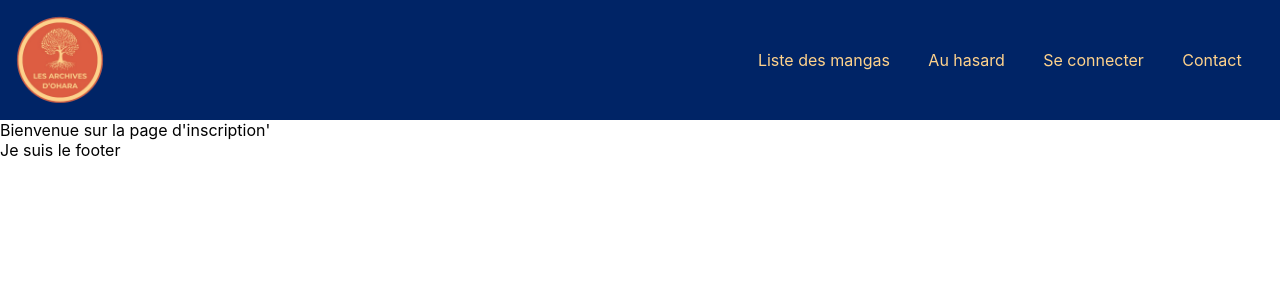
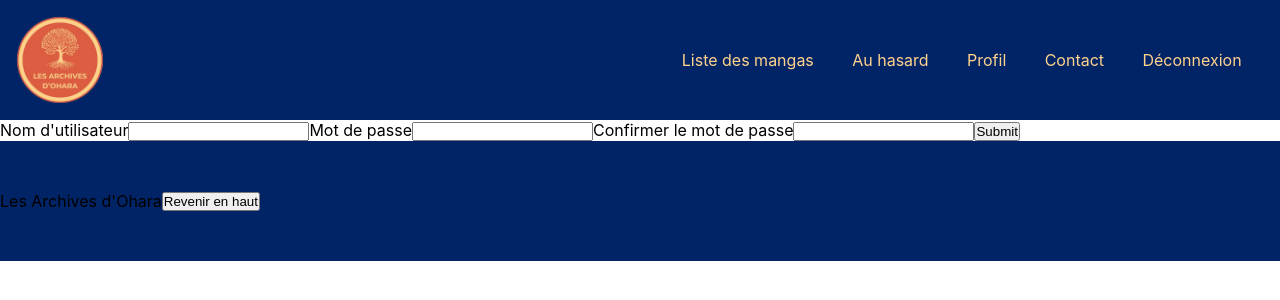
Before and after one commit to MEtourneaud/projet_react, a React (Create React App) app: page /users/sign_up in a window 1280 px wide. Shown: the top 300 px of the page. Built offline with nearby package versions, Linux system fonts and the light colour scheme; sample sign-in values are in the browser's storage.

Commit message:
Add review section in mangaDetailsPage, Add registerPage functionnal

```diff
--- a/src/components/guest/footer/Footer.jsx
+++ b/src/components/guest/footer/Footer.jsx
@@ -1,5 +1,21 @@
+import "./Footer.scss"
+
 const Footer = () => {
-  return <p>Je suis le footer</p>
+  const scrollToTop = () => {
+    window.scrollTo({
+      top: 0,
+      behavior: "smooth",
+    })
+  }
+
+  return (
+    <footer className="foot">
+      <p>Les Archives d'Ohara</p>
+      <button className="scrollToTopButton" onClick={scrollToTop}>
+        Revenir en haut
+      </button>
+    </footer>
+  )
 }
 
 export default Footer
--- a/src/components/guest/footer/Footer.scss
+++ b/src/components/guest/footer/Footer.scss
@@ -0,0 +1,7 @@
+.foot {
+    background-color: #002466;
+    width: 100%;
+    display: flex;
+    align-items: center;
+    height: 15vh;
+}
--- a/src/components/guest/header/Header.jsx
+++ b/src/components/guest/header/Header.jsx
@@ -1,9 +1,29 @@
-import { Link } from "react-router-dom"
+import { Link, useNavigate } from "react-router-dom"
+import { useEffect, useState } from "react"
 import "./Header.scss"
 
 const Header = () => {
+  const navigate = useNavigate()
+  const [isAuthenticated, setIsAuthenticated] = useState(localStorage.getItem("jwt") !== null)
+
+  const handleLogout = () => {
+    console.log("Avant déconnexion, isAuthenticated :", isAuthenticated) // Supprime le token du local storage
+    localStorage.removeItem("jwt")
+    // Met à jour l'état d'authentification
+    setIsAuthenticated(false)
+  }
+
+  useEffect(() => {
+    // useEffect sera appelé après la mise à jour de l'état
+    if (!isAuthenticated) {
+      // Redirige l'utilisateur vers la page de connexion
+      console.log("Après déconnexion, isAuthenticated :", isAuthenticated)
+      navigate("/users/sign_in")
+    }
+  }, [isAuthenticated, navigate])
+
   return (
-    <header className="head">
+    <header>
       <nav>
         <ul className="ulNav">
           <li className="liLogo">
@@ -18,10 +38,19 @@ const Header = () => {
             <Link to="/mangas/random">Au hasard</Link>
           </li>
           <li className="liNav">
-            <Link to="/users/sign_in">Se connecter</Link>
+            <Link to="/users/:id">Profil</Link>
           </li>
           <li className="liNav">
             <Link to="/contact">Contact</Link>
+          </li>
+          <li className="liNav">
+            {isAuthenticated ? (
+              <Link to="#" onClick={handleLogout}>
+                Déconnexion
+              </Link>
+            ) : (
+              <Link to="/users/sign_in">Se connecter</Link>
+            )}
           </li>
         </ul>
       </nav>
--- a/src/pages/guest/LoginPage.jsx
+++ b/src/pages/guest/LoginPage.jsx
@@ -1,14 +1,21 @@
+import { useState } from "react"
 import Footer from "../../components/guest/footer/Footer"
 import Header from "../../components/guest/header/Header"
+import { useNavigate } from "react-router"
 
 const LoginPage = (event) => {
+  // eslint-disable-next-line
+  const [message, setMessage] = useState(null)
+  const [isAuthenticated, setIsAuthenticated] = useState(localStorage.getItem("jwt") !== null)
+  const navigate = useNavigate()
+
   const handleLogin = async (event) => {
     event.preventDefault()
 
     const username = event.target.username.value
     const password = event.target.password.value
 
-    console.log(username, password)
+    // console.log(username, password)
 
     const loginData = {
       username,
@@ -31,12 +38,20 @@ const LoginPage = (event) => {
 
     if (token) {
       localStorage.setItem("jwt", token)
+      setIsAuthenticated(true) // Mettez à jour l'état d'authentification après la connexion réussie
+    }
+
+    if (loginResponse.status === 200) {
+      setMessage("Vous êtes bien connecté")
+      navigate("/")
+    } else {
+      setMessage("Erreur lors de l'enregistrement")
     }
   }
 
   return (
     <>
-      <Header />
+      <Header isAuthenticated={isAuthenticated} />
       <section>
         <form onSubmit={handleLogin}>
           <label>
--- a/src/pages/guest/MangaDetailsPage.jsx
+++ b/src/pages/guest/MangaDetailsPage.jsx
@@ -6,6 +6,8 @@ import Header from "../../components/guest/header/Header"
 const MangaDetailsPage = () => {
   const { mangaId } = useParams()
   const [manga, setManga] = useState(null)
+  const [reviews, setReviews] = useState(null)
+  const token = localStorage.getItem("jwt")
 
   useEffect(() => {
     const fetchData = async () => {
@@ -28,10 +30,68 @@ const MangaDetailsPage = () => {
     fetchData()
   }, [mangaId])
 
+  useEffect(() => {
+    ;(async () => {
+      const reviewsReponse = await fetch("http://localhost:3000/api/reviews")
+      const reviewsData = await reviewsReponse.json()
+
+      setReviews(reviewsData)
+    })()
+  }, [])
+
+  // je créé une fonction, qui récupère un  id de manga et qui va créer sur l'api une review
+  const handleCreateReview = async (event, mangaId) => {
+    event.preventDefault()
+
+    // je récupère les valeurs du formulaire
+    const content = event.target.content.value
+    const rating = event.target.rating.value
+
+    // je créé un objet avec les valeurs du formulaire
+    const reviewToCreate = {
+      content: content,
+      rating: rating,
+      // + l'id du manga passé en parametre
+      MangaId: mangaId,
+    }
+    console.log(reviewToCreate)
+
+    // je transforme en JSON mon objet
+    const reviewToCreateJson = JSON.stringify(reviewToCreate)
+
+    // je fais mon appel fetch sur la création d'une review
+
+    try {
+      const reviewResponse = await fetch("http://localhost:3000/api/reviews", {
+        method: "POST",
+        headers: {
+          "Content-Type": "application/json",
+          // en passant le token en authorization
+          Authorization: "Bearer " + token,
+        },
+        // et le json avec les données du form (et l'id du manga)
+        body: reviewToCreateJson,
+      })
+      console.log(reviewToCreate)
+      //on teste la réponse via un boolen si réponse ou si pas de réponse via le .ok
+      if (reviewResponse.ok) {
+        //la fonction alert permet de comuniquer un résultat
+        alert("Commentaire créé.")
+
+        window.location.reload()
+      } else {
+        alert("Le commentaire n'as pus être créé. Veuillez réessayer. ")
+      }
+    } catch (error) {
+      alert("Une erreur est survenue. Veullez réessayer")
+    }
+  }
+
   return (
     <>
       <Header />
       {manga ? (
+        <>
           <article>
             <img src={manga.imageUrl} alt={manga.title}></img>
             <h3>{manga.title}</h3>
@@ -40,6 +100,59 @@ const MangaDetailsPage = () => {
             <p>Nombre de tome: {manga.volumeNumber}</p>
             <p>Résumé: {manga.synopsis}</p>
           </article>
+          {/* <button
+            onClick={() => addToProfile(manga)}
+            style={{ backgroundColor: "green", color: "white", padding: "10px", cursor: "pointer" }}
+          >
+            Ajouter au profil
+          </button> */}
+
+          <div>
+            <p>Donnez vorte avis.</p>
+          </div>
+
+          <div className="reviewsBloc">
+            {reviews ? (
+              <div>
+                {reviews
+
+                  .filter((review) => review.MangaId === manga.id)
+                  .map((review) => (
+                    <article className="reviewContent" key={review.id}>
+                      <p className="ratingCom">Note : {review.rating}</p>
+                      <p>Utilisateur : {review.User.username}</p>
+                      <p>Commentaire : {review.content}</p>
+                    </article>
+                  ))}
+              </div>
+            ) : (
+              <p>En cours de chargement</p>
+            )}
+            {/*
+                je créé un form pour chaque manga
+                et au submit j'appelle la fonction handleCreateReview
+                en lui passant l'id du manga actuel
+                */}
+
+            <form
+              className="formContainer"
+              onSubmit={(event) => handleCreateReview(event, manga.id)}
+            >
+              <label className="noteBloc">
+                Note
+                <input className="note" type="number" name="rating" />
+              </label>
+              <label className="commentBloc">
+                Commentaire
+                <textarea className="commentArea" type="text" name="content" />
+              </label>
+
+              <input className="submitBtn" type="submit" />
+            </form>
+          </div>
+
+          {/* <LoginReviews/>  */}
+        </>
       ) : (
         <p>En cours de chargement</p>
       )}
--- a/src/pages/guest/RegisterPage.jsx
+++ b/src/pages/guest/RegisterPage.jsx
@@ -1,11 +1,65 @@
 import Footer from "../../components/guest/footer/Footer"
 import Header from "../../components/guest/header/Header"
+import { useState } from "react"
+import { useNavigate } from "react-router-dom"
 
 const RegisterPage = () => {
+  const [message, setMessage] = useState(null)
+  const navigate = useNavigate()
+
+  const handleRegistration = async (event) => {
+    event.preventDefault()
+    const username = event.target.username.value
+    const password = event.target.password.value
+    const confirmPassword = event.target.confirmPassword.value
+
+    if (password !== confirmPassword) {
+      setMessage(`Le mot de passe ne correspond pas.`)
+      return
+    }
+    const registerData = {
+      username: username,
+      password: password,
+      RoleId: 3,
+    }
+    const registerDataJson = JSON.stringify(registerData)
+    const registerResponse = await fetch("http://localhost:3000/api/users", {
+      method: "POST",
+      headers: {
+        "Content-Type": "application/json",
+      },
+      body: registerDataJson,
+    })
+
+    if (registerResponse.status === 201) {
+      setMessage("Vous vous êtes bien enregistré")
+      navigate("/users/sign_in")
+    } else {
+      setMessage("Erreur lors de l'enregistrement")
+    }
+  }
+
   return (
     <>
       <Header />
-      <p>Bienvenue sur la page d'inscription'</p>
+      <section>
+        {message && <p>{message}</p>}
+        <form onSubmit={handleRegistration}>
+          <label>
+            Nom d'utilisateur
+            <input type="text" name="username" />
+          </label>
+          <label>
+            Mot de passe
+            <input type="password" name="password" />
+          </label>
+          <label>
+            Confirmer le mot de passe
+            <input type="password" name="confirmPassword" />
+          </label>
+          <input type="submit" />
+        </form>
+      </section>
       <Footer />
     </>
   )
```
Lines whose indentation alone changed are shown as unchanged.
